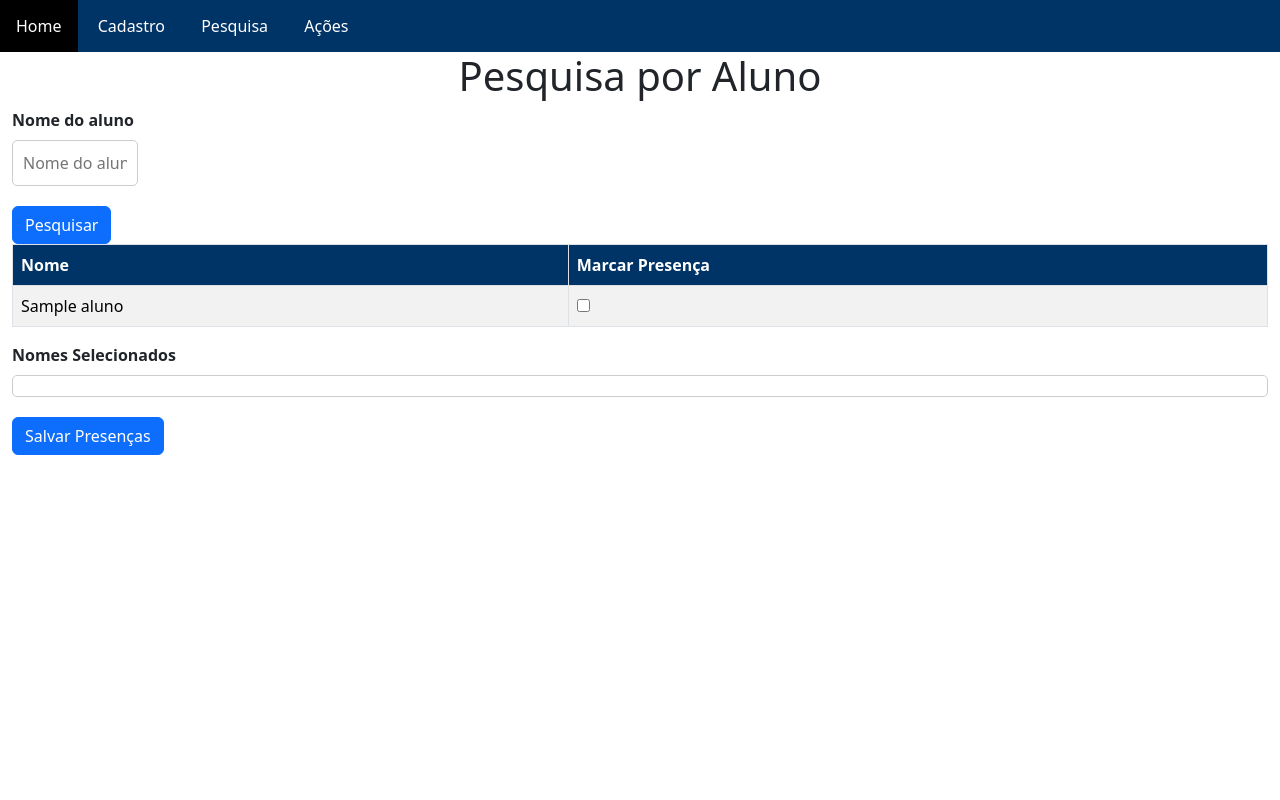
After one commit to Grausamkeitkkj/projetoATA, a PHP site: page /aluno_presenca.php in a window 1280 px wide. The commit adds this page. Run offline with PHP 8.4, Linux system fonts and the light colour scheme; data comes from the database, SQL or seed files in the repository; tables that the repository leaves empty hold one stand-in row (values such as "Sample post"); some libraries are stand-ins or nearby versions.

Commit message:
criando tela de presenca

```diff
--- /dev/null
+++ b/aluno_presenca.php
@@ -0,0 +1,104 @@
+<?php
+
+require_once("./class/class_aluno.php");
+require_once("funcoes_uteis.php");
+
+$aluno = new Aluno();
+
+if (isset($_GET['nome']) && !empty($_GET['nome'])) {
+    $pesquisaAluno = $aluno->getAlunoByNome($_GET['nome']);
+} else {
+    $pesquisaAluno = $aluno->getAluno();
+}
+
+?>
+
+<!DOCTYPE html>
+<html lang="en">
+<head>
+    <meta charset="UTF-8">
+    <meta name="viewport" content="width=device-width, initial-scale=1.0">
+    <link rel="stylesheet" href="./css/style.css">
+    <link rel="stylesheet" href="./node_modules/bootstrap/dist/css/bootstrap.css">
+    <title>Pesquisa por Aluno</title>
+</head>
+<body>
+    <?php require_once("menu.php"); ?>
+    <div class="main-content">
+        <div class="col-xl-12 col-lg-12 col-md-12 col-sm-12 col-12 layout-spacing container-fluid">
+            <h1 class="form-titulo">Pesquisa por Aluno</h1>
+            <form class="form-pesquisa-aluno" method="GET" action="">
+                <div class="form-group">
+                    <label for="nome" class="form-label">Nome do aluno</label>
+                    <input type="text" id="nome" name="nome" placeholder="Nome do aluno" class="form-input" required>
+                    <button type="submit" class="btn btn-primary">Pesquisar</button>
+                </div>
+            </form>
+            <form method="post" action="processa_aluno_presenca.php">
+                <table class="table table-striped table-bordered">
+                    <thead class="table-header-blue">
+                        <tr>
+                            <th>Nome</th>
+                            <th>Marcar Presença</th>
+                        </tr>
+                    </thead>
+                    <tbody id="table-body">
+                        <?php
+                            while ($row = $pesquisaAluno->fetch_assoc()){
+                                echo "<tr>";
+                                echo "<td class='nome-aluno'>" . $row['nome'] . "</td>";
+                                echo "<td><input type='checkbox' class='checkbox-presenca' name='presenca[]' value='" . $row['id'] . "'></td>"; // Adiciona a checkbox
+                                echo "</tr>";
+                            }
+                        ?>
+                    </tbody>
+                </table>
+                <div class="form-group">
+                    <label for="selected-names" class="form-label">Nomes Selecionados</label>
+                    <div id="selected-names" class="form-input" readonly></div>
+                </div>
+                <button type="submit" class="btn btn-primary btn-padding-bottom">Salvar Presenças</button>
+            </form>
+        </div>
+    </div>
+    <script>
+    document.addEventListener('DOMContentLoaded', function() { // Quando a página carregar
+        const checkboxes = document.querySelectorAll('.checkbox-presenca'); // Seleciona todas as checkboxes
+        const selectedNamesContainer = document.getElementById('selected-names'); // Seleciona o campo de nomes selecionados
+
+        checkboxes.forEach(checkbox => {
+            checkbox.addEventListener('change', function() { // Adiciona um evento de mudança para cada checkbox
+                updateSelectedNames(); // Atualiza os nomes selecionados
+            });
+        });
+
+        function updateSelectedNames() {
+            selectedNamesContainer.innerHTML = ''; // Limpa o campo de nomes selecionados
+            const selectedNames = Array.from(checkboxes) // Converte as checkboxes em um array
+                .filter(checkbox => checkbox.checked) // Filtra as checkboxes que estão marcadas
+                .map(checkbox => {
+                    const name = checkbox.closest('tr').querySelector('.nome-aluno').textContent; // Procura o nome do aluno mais próximo da checkbox
+                    return { id: checkbox.value, name }; // Retorna um objeto com o id e o nome do aluno
+                });
+
+            selectedNames.forEach(item => {
+                const nameElement = document.createElement('span'); // Cria um elemento span
+                nameElement.textContent = item.name; // Adiciona o nome do aluno ao elemento span
+                nameElement.classList.add('selected-name'); // Adiciona a classe selected-name ao elemento span
+
+                const removeButton = document.createElement('button'); // Cria um elemento button
+                removeButton.textContent = 'X'; // Adiciona o texto X ao botão
+                removeButton.classList.add('remove-button'); // Adiciona a classe remove-button ao botão
+                removeButton.addEventListener('click', function() { // Adiciona um evento de clique ao botão
+                    const checkbox = document.querySelector(`input[value="${item.id}"]`); // Procura a checkbox com o id do aluno
+                    checkbox.checked = false; // Desmarca a checkbox
+                    updateSelectedNames(); // Atualiza os nomes selecionados
+                });
+
+                nameElement.appendChild(removeButton); // Adiciona o botão de remoção ao elemento span
+                selectedNamesContainer.appendChild(nameElement); // Adiciona o elemento span ao campo de nomes selecionados
+            });
+        }
+    });
+</script>
+</html>
--- a/class/class_aluno.php
+++ b/class/class_aluno.php
@@ -7,7 +7,17 @@ class Aluno{
     function addAluno($dados) {
         global $mysqli;
 
-        $stmt = $mysqli->prepare("INSERT INTO aluno (nome, idade, telefone, cpf, data_inscricao, faixa, observacoes_medicas, endereco) VALUES (?, ?, ?, ?, NOW(), ?, ?, ?)");
+        $stmt = $mysqli->prepare("
+            INSERT INTO aluno
+                (nome,
+                idade,
+                telefone,
+                cpf,
+                data_inscricao,
+                faixa,
+                observacoes_medicas,
+                endereco)
+            VALUES (?, ?, ?, ?, NOW(), ?, ?, ?)");
         if ($stmt === false) {
             die($mysqli->error);
         }
@@ -26,6 +36,7 @@ class Aluno{
 
         $stmt = $mysqli->prepare("
             SELECT
+                a.id,
                 a.nome,
                 TIMESTAMPDIFF(YEAR, a.idade, CURDATE()) AS idade,
                 a.telefone,
@@ -57,6 +68,7 @@ class Aluno{
 
         $stmt = $mysqli->prepare("
             SELECT
+                a.id,
                 a.nome,
                 TIMESTAMPDIFF(YEAR, a.idade, CURDATE()) AS idade,
                 a.telefone,
@@ -87,4 +99,27 @@ class Aluno{
         $stmt->close();
         return $result;
     }
+
+    function marcaPresencaAluno($dados){
+        global $mysqli;
+
+        $stmt = $mysqli->prepare("
+            INSERT INTO presenca_aluno
+                (id_aluno,
+                contagem_presenca)
+            VALUES (?, ?)");
+
+        if ($stmt === false){
+            die($mysqli->error);
+        }
+
+        $stmt->bind_param('ii', $dados['id_aluno'], $dados['contagem_presenca']);
+
+        if (!$stmt->execute()){
+            die($stmt->error);
+        }
+
+        $stmt->close();
+
+    }
 }
--- a/css/style.css
+++ b/css/style.css
@@ -170,10 +170,25 @@ body, html{
 
 .container-menu{
     background-color: #003366;
-    width: 100vw;
+    width: 100%;
     display: flex;
 }
 
 .form-pesquisa-aluno{
     width: 10%;
 }
+
+.selected-name {
+    display: inline-block;
+    margin-right: 5px;
+    padding: 2px 5px;
+    background-color: #f0f0f0;
+    border-radius: 3px;
+}
+.remove-button {
+    margin-left: 5px;
+    background: none;
+    border: none;
+    color: red;
+    cursor: pointer;
+}
--- a/menu.php
+++ b/menu.php
@@ -5,7 +5,7 @@
             <a href="#">Cadastro</a>
             <ul class="submenu-items">
                 <li><a href="experimental.php">Experimental</a></li>
-                <li><a href="aula.php">Aula</a></li>
+                <li><a href="aula_cadastro.php">Aula</a></li>
                 <li><a href="aluno_cadastro.php">Aluno</a></li>
                 <li><a href="#">Professor</a></li>
                 <li><a href="#">Responsável</a></li>
@@ -18,6 +18,11 @@
                 <li><a href="#">Desenvolvimento</a></li>
             </ul>
         </li>
-        <li><a href="#">Contato</a></li>
+        <li class="submenu">
+            <a href="#">Ações</a>
+            <ul class="submenu-items">
+                <li><a href="aluno_presenca.php">Presença</a></li>
+            </ul>
+        </li>
     </ul>
 </div>
```
Also changed, not shown: aula_cadastro.php (renamed from aula.php), processa_aluno_presenca.php (added).
